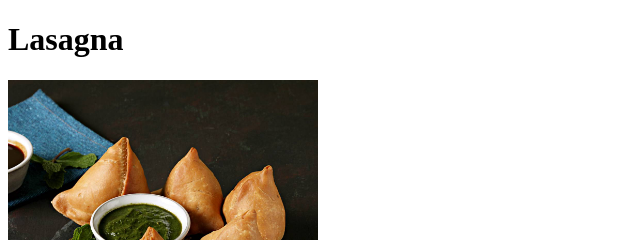
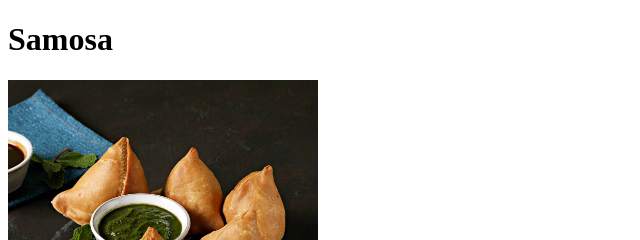
Before and after one commit to karanjotbadesha/odin-recipes, a plain HTML site: page recipes/samosa.html in a window 1280 px wide. Shown: the top 240 px of the page, 0-640 px from the left. Drawn offline with Linux system fonts and the light colour scheme.

Commit message:
Update samosa.html

```diff
--- a/recipes/samosa.html
+++ b/recipes/samosa.html
@@ -6,7 +6,7 @@
     <title>Document</title>
 </head>
 <body>
-    <h1>Lasagna</h1>
+    <h1>Samosa</h1>
     <p> <img src="../Images/samosa-img.jpg" alt="photo of a samosa" height="310" width="310"> </p>
 
     <p>Samosa is a deep-fried or baked pastry filled with a mixture of ingredients, typically including spiced potatoes, peas, lentils, or minced meat. </p>
```
